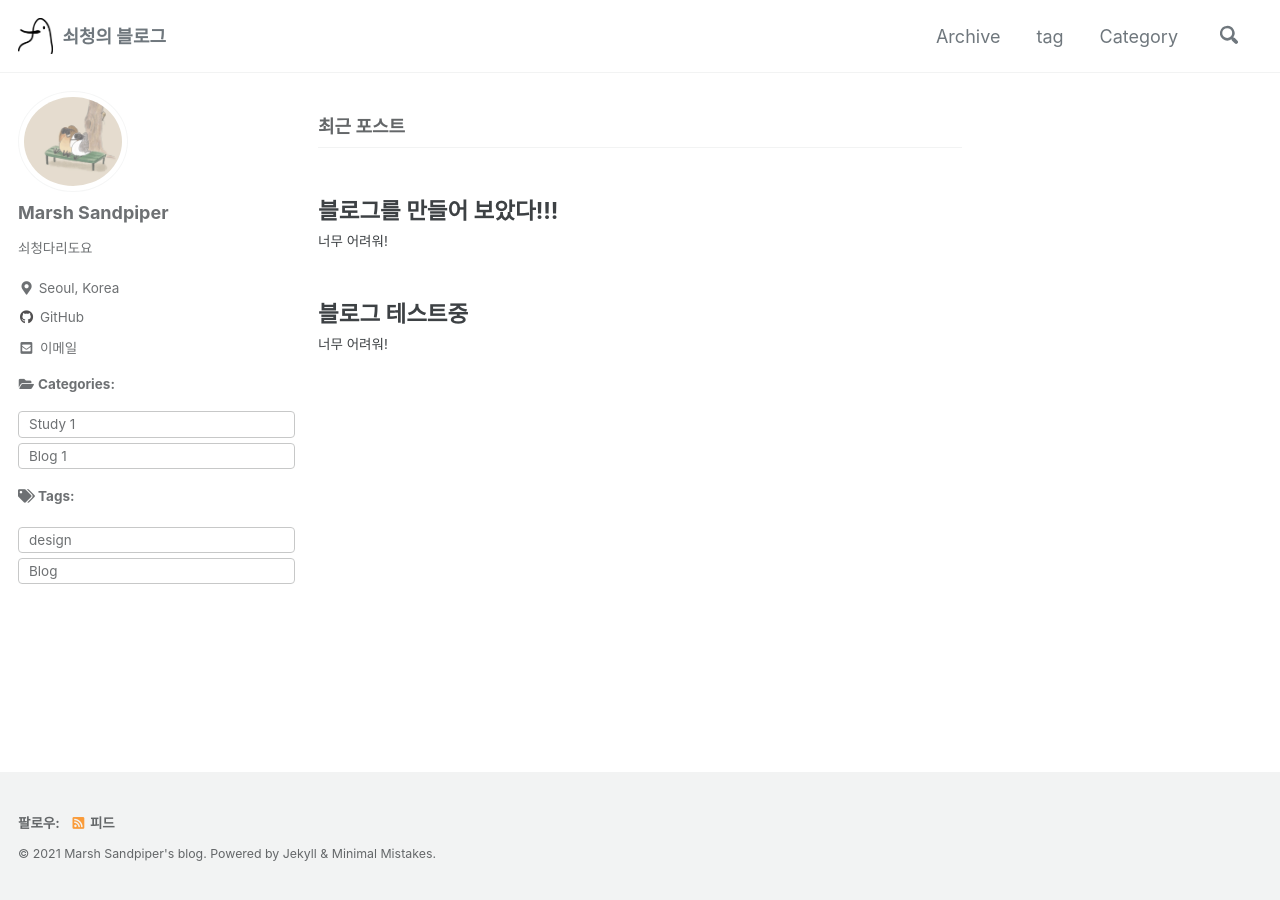
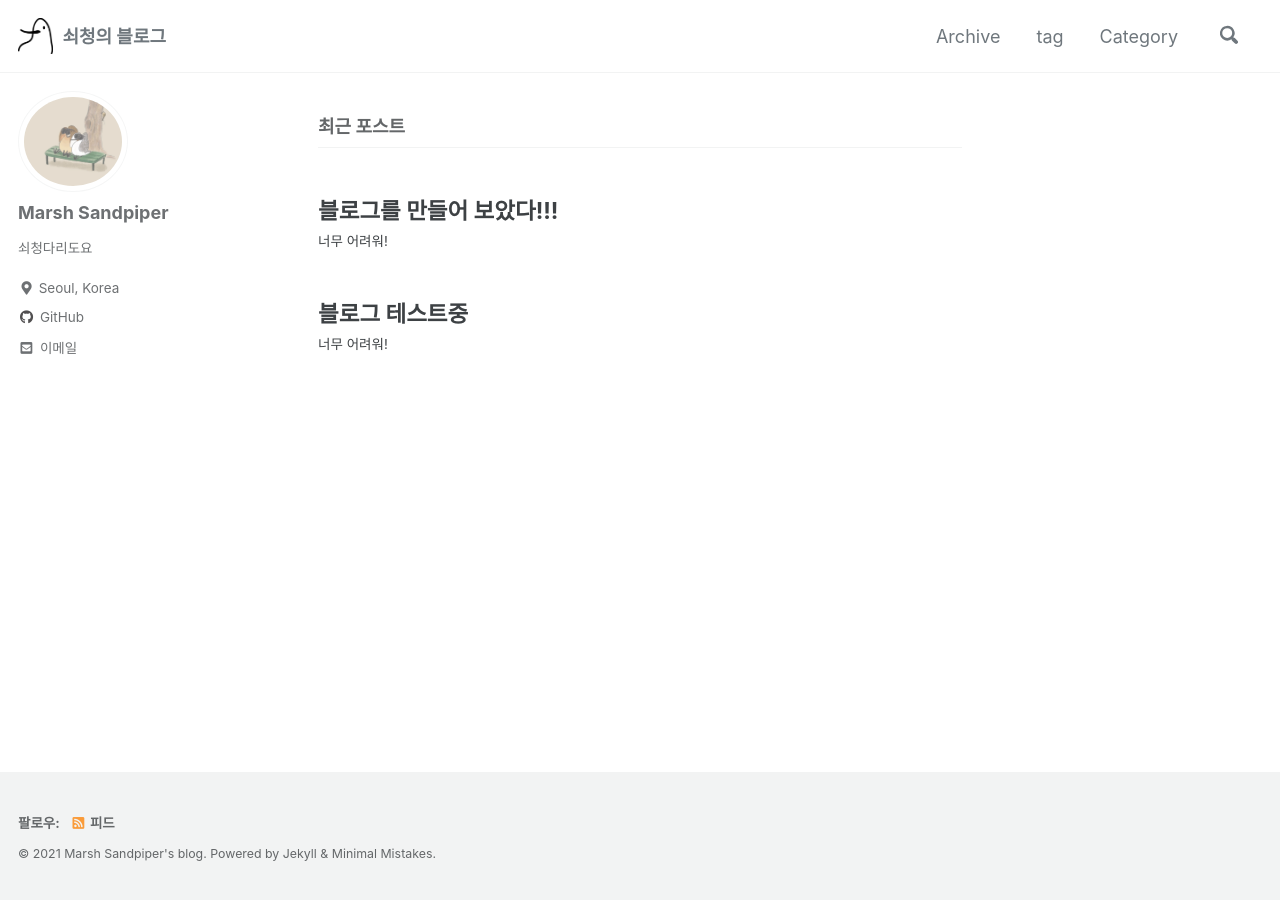
Before and after one commit to Jeong-yeon-Lee/Jeong-yeon-Lee.github.io, a Jekyll site: the page built from index.html, in a window 1280 px wide. Built offline with Jekyll 4.4.1, drawn with Linux system fonts in a browser that asks for light colours; cached includes are drawn as plain includes; the list of posts is cut into pages by our own code.

Commit message:
sidebar empty

```diff
--- a/_includes/author-profile.html
+++ b/_includes/author-profile.html
@@ -336,9 +336,6 @@
         </a>
       </li>
       {% endif %} {% include author-profile-custom-links.html %}
-
-      <!--내가 추가함-->
-      {% include category-tag-list.html %}
     </ul>
   </div>
 </div>
--- a/_includes/category-tag-list.html
+++ b/_includes/category-tag-list.html
@@ -1,6 +1,6 @@
 <!-- _내가 추가함 -->
 <!-- _include/category-tag-list.html -->
-
+<!--
 <p class="page__taxonomy">
     <strong
     ><i class="fas fa-fw fa-folder-open" aria-hidden="true"></i>
@@ -47,3 +47,4 @@
   </a>
   {% endfor %}
 </p>
+-->
```
